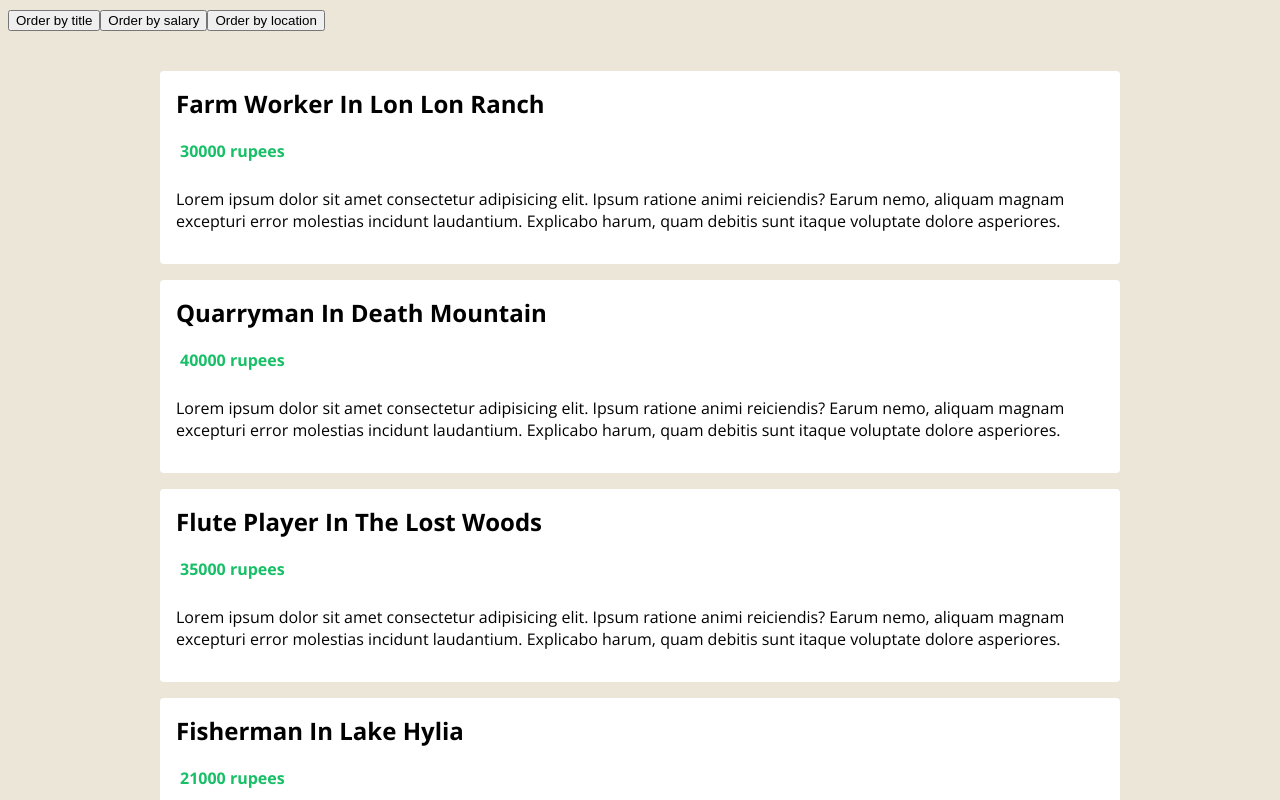
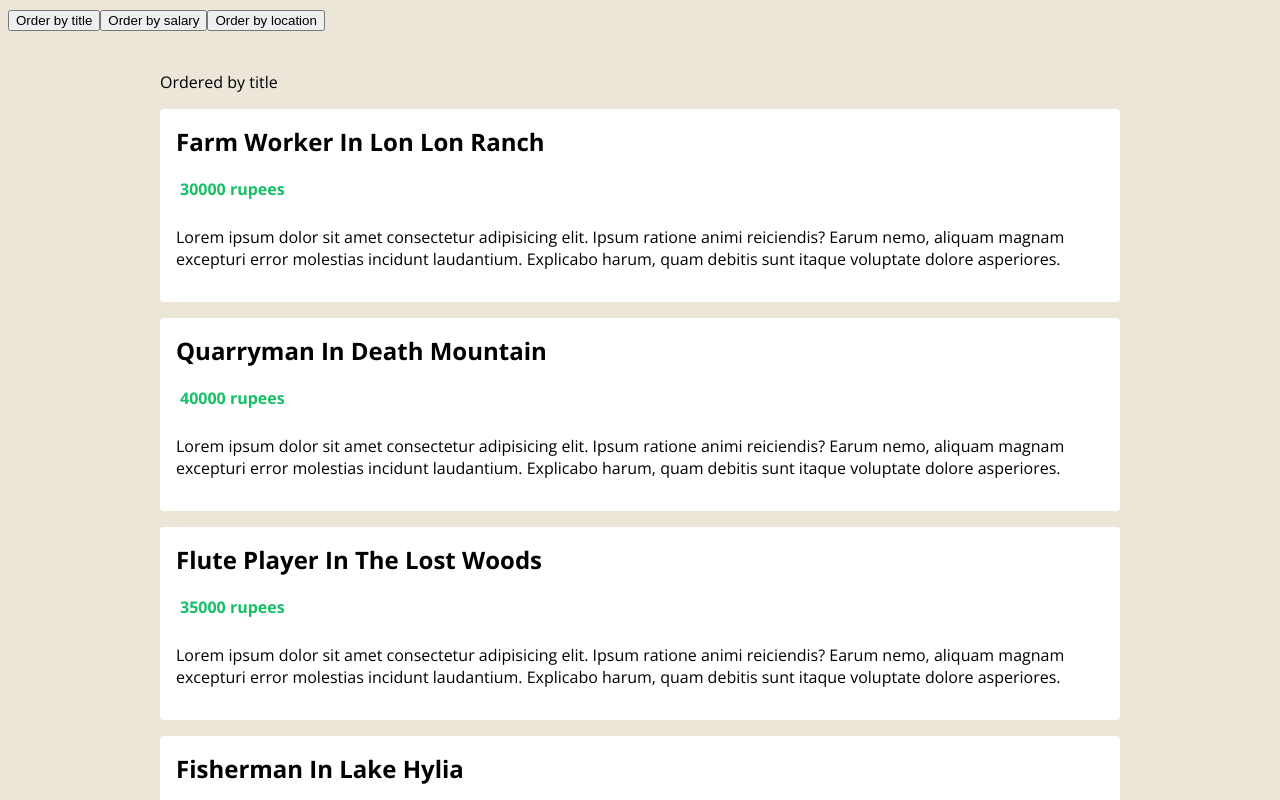
Before and after one commit to crypt096/vue3-typescript, a Vue app: page / in a window 1280 px wide. Shown: the top 800 px of the page. Built offline with nearby package versions, Linux system fonts and the light colour scheme.

Commit message:
Add placeholder for order type

```diff
--- a/src/components/JobList.vue
+++ b/src/components/JobList.vue
@@ -1,5 +1,6 @@
 <template>
   <div class="job-list">
+    <p>Ordered by {{ order }}</p>
     <ul>
       <li v-for="job in jobs" :key="job.id">
         <h2>{{ job.title }} in {{ job.location }}</h2>
```
